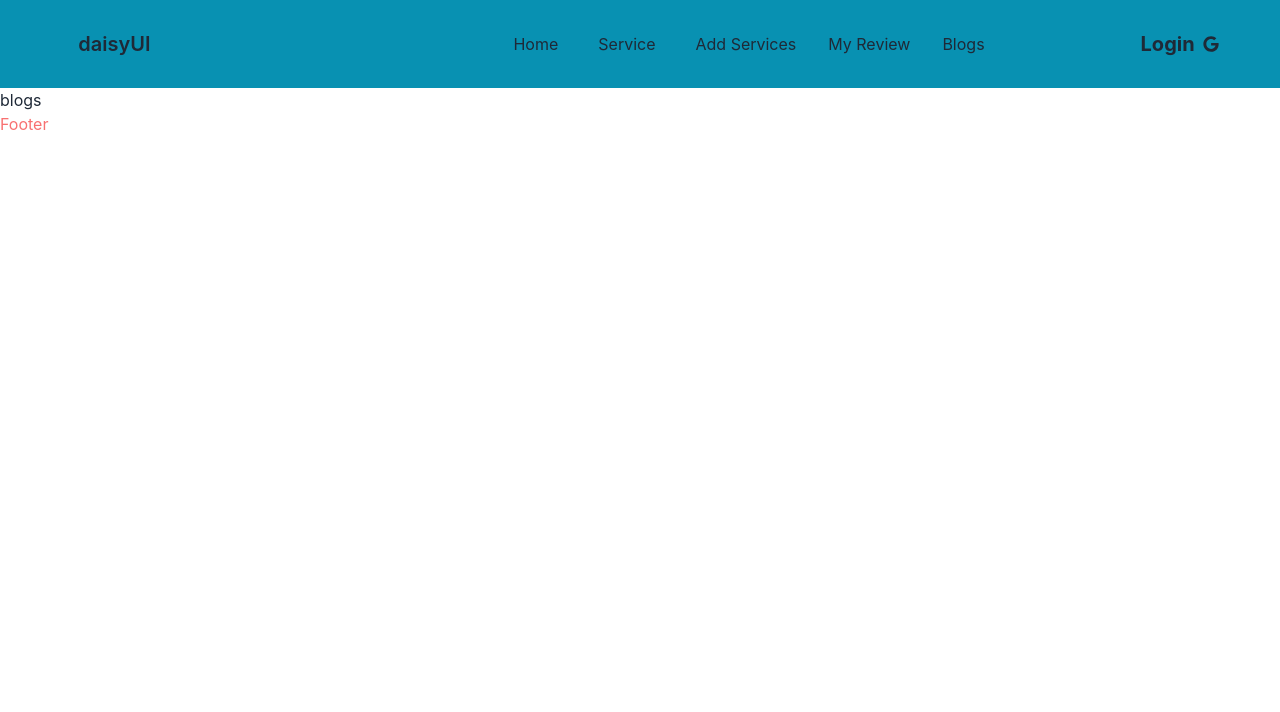
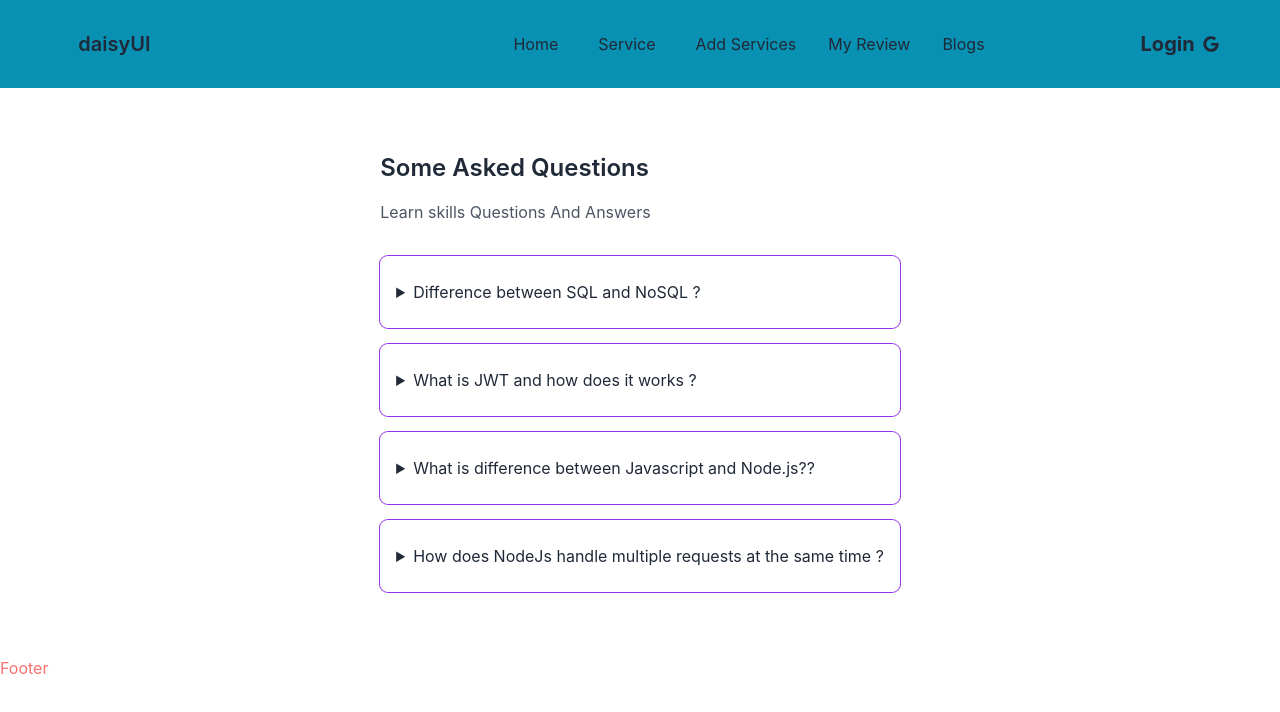
Before and after one commit to hafiz-ullah375/dream-photography-client-site, a React (Create React App) app: page /blogs in a window 1280 px wide. Shown: the top 712 px of the page. Built offline with nearby package versions, Linux system fonts and the light colour scheme; no server answers.

Commit message:
vercel link

```diff
--- a/src/Pages/AddReview/MyReview.js
+++ b/src/Pages/AddReview/MyReview.js
@@ -9,7 +9,7 @@ const MyReview = () => {
     const [reviews, setReviews] = useState([])
     useHelmet('myReview')
     useEffect(() => {
-        fetch(`http://localhost:4000/reviews?email=${user?.email}`)
+        fetch(`https://assignment-11-server-pearl.vercel.app/reviews?email=${user?.email}`)
             .then(res => res.json())
             .then(data => {
                 console.log(data.data);
@@ -18,7 +18,7 @@ const MyReview = () => {
     }, [user?.email])
 
     const handleDelete = (id) => {
-        fetch(`http://localhost:4000/reviews/${id}`, {
+        fetch(`https://assignment-11-server-pearl.vercel.app/reviews/${id}`, {
             method: 'DELETE'
         })
             .then(res => res.json())
--- a/src/Pages/AllServices/AddServices.js
+++ b/src/Pages/AllServices/AddServices.js
@@ -20,7 +20,7 @@ const AddServices = () => {
             textarea,
         }
 
-        fetch('http://localhost:4000/services', {
+        fetch('https://assignment-11-server-pearl.vercel.app/services', {
             method: 'POST',
             headers: {
                 'content-type': 'application/json'
--- a/src/Pages/AllServices/AllServices.js
+++ b/src/Pages/AllServices/AllServices.js
@@ -13,7 +13,7 @@ const AllServices = () => {
     useHelmet('allServices');
     useEffect(() => {
 
-        fetch('http://localhost:4000/all-services')
+        fetch('https://assignment-11-server-pearl.vercel.app/all-services')
             .then(res => res.json())
             .then(data => {
                 if (loading) {
--- a/src/Pages/Blogs/Blogs.js
+++ b/src/Pages/Blogs/Blogs.js
@@ -1,12 +1,84 @@
 import React from 'react';
 import useHelmet from '../../Shared/Helmet/Helmet';
 
+
 const Blogs = () => {
-    useHelmet('blogs');
+    useHelmet('Blogs')
     return (
+        <div className="flex my-8 items-center justify-center ">
+            <div className="bg-white">
+                <div className="container flex flex-col justify-center px-4 py-8 mx-auto md:p-8">
+                    <h2 className="text-2xl font-semibold">
+                        Some Asked Questions
+                    </h2>
+                    <p className="mt-4 mb-8 text-gray-600">
+                        Learn skills Questions And Answers
+                    </p>
+                    <div className="space-y-4">
+                        <details className="w-full rounded-lg ring-1 ring-purple-600">
+                            <summary className="px-4 py-6">
+                                Difference between SQL and NoSQL ?
+                            </summary>
+                            <p className="px-4 py-6 pt-0 ml-4 -mt-4 text-gray-600">
+                                <h6 className='text-2xl'>SQL</h6>
+                                <p>SQL programming can be effectively used to insert, search, update, delete database records.
 
-        <div>
-            <h1>blogs</h1>
+                                    That doesn’t mean SQL cannot do things beyond that. It can do a lot of things including, but not limited to, optimizing and maintenance of databases.
+
+                                    Relational databases like MySQL Database, Oracle, Ms SQL Server, Sybase, etc. use SQL.</p>
+                            </p>
+                            <p className="px-4 py-6 pt-0 ml-4 -mt-4 text-gray-600">
+                                <h6 className='text-2xl'>NoSQL</h6>
+                                <p>NoSQL is a non-relational DMS, that does not require a fixed schema, avoids joins, and is easy to scale. NoSQL database is used for distributed data stores with humongous data storage needs. NoSQL is used for Big data and real-time web apps. For example companies like Twitter, Facebook, Google that collect terabytes of user data every single day.
+
+                                    NoSQL database stands for “Not Only SQL” or “Not SQL.” Though a better term would NoREL NoSQL caught on. Carl Strozz introduced the NoSQL concept in 1998.
+
+                                    Traditional RDBMS uses SQL syntax to store and retrieve data for further insights. Instead, a NoSQL database system encompasses a wide range of database technologies that can store structured, semi-structured, unstructured and polymorphic data.
+
+                                    Next, we will discuss the key diff between SQL and NoSQL.
+
+                                </p>
+                            </p>
+                        </details>
+                        <details className="w-full rounded-lg ring-1 ring-purple-600">
+                            <summary className="px-4 py-6">
+                                What is JWT and how does it works ?
+                            </summary>
+                            <p className="px-4 py-6 pt-0 ml-4 -mt-4 text-gray-600">
+                                JWT, or JSON Web Token, is an open standard used to share security information between two parties — a client and a server. Each JWT contains encoded JSON objects, including a set of claims. JWTs are signed using a cryptographic algorithm to ensure that the claims cannot be altered after the token is issued.
+                                <br />
+                                How JWT Works
+                                JWTs differ from other web tokens in that they contain a set of claims. Claims are used to transmit information between two parties. What these claims are depends on the use case at hand. For example, a claim may assert who issued the token, how long it is valid for, or what permissions the client has been granted.
+                            </p>
+                        </details>
+                        <details className="w-full rounded-lg ring-1 ring-purple-600">
+                            <summary className="px-4 py-6">
+                                What is difference between Javascript and Node.js??
+                            </summary>
+                            <p className="px-4 py-6 pt-0 ml-4 -mt-4 text-gray-600">
+                                At first it was hard for me to understand the differences because for me, they were the same thing. It was all javascript. But then, I started to understand what each one was used for. For this reason, I share it :
+
+                                ** JavaScript is a language that runs inside web browsers as part of the documents loaded by the browser and is used as a client-side development language. It provides the behavior of the pages. Like HTML it provides the semantic structure and CSS the look and feel.
+                                <br />
+                                it needs an interpreter to run. V8 is Google Chrome's JS engine and 'node' is a front-end that can be used to run JavaScript scripts outside the browser. In other words:
+
+                                ** NodeJs is an open source, cross-platform environment that allows you to create server-side applications and tools using JavaScript.
+
+                            </p>
+                        </details>
+                        <details className="w-full rounded-lg ring-1 ring-purple-600">
+                            <summary className="px-4 py-6">
+                                How does NodeJs handle multiple requests at the same time ?
+                            </summary>
+                            <p className="px-4 py-6 pt-0 ml-4 -mt-4 text-gray-600">
+                                No. NodeJS event loop is single threaded. The entire server architecture for NodeJS is not single threaded.
+                                <br />
+                                With traditional multithreaded request/response model, every client gets a different thread where as with NodeJS, the simpler request are all handled directly by the EventLoop. This is an optimization of thread pool resources and there is no overhead of creating the threads for every client request.
+                            </p>
+                        </details>
+                    </div>
+                </div>
+            </div>
         </div>
     );
 };
--- a/src/Pages/Home/Home/Home.js
+++ b/src/Pages/Home/Home/Home.js
@@ -7,7 +7,7 @@ const Home = () => {
     const [services, setServices] = useState([])
 
     useEffect(() => {
-        fetch('http://localhost:4000/services')
+        fetch('https://assignment-11-server-pearl.vercel.app/services')
             .then(res => res.json())
             .then(data => setServices(data.data))
     }, [])
--- a/src/Pages/ServiceDetails/ServiceDetails.js
+++ b/src/Pages/ServiceDetails/ServiceDetails.js
@@ -34,7 +34,7 @@ const ServiceDetails = () => {
             serviceId: _id,
         }
         console.log(addReview);
-        fetch('http://localhost:4000/reviews', {
+        fetch('https://assignment-11-server-pearl.vercel.app/reviews', {
             method: 'POST',
             headers: {
                 'content-type': 'application/json'
@@ -53,7 +53,7 @@ const ServiceDetails = () => {
 
     }
     useEffect(() => {
-        fetch('http://localhost:4000/reviews')
+        fetch('https://assignment-11-server-pearl.vercel.app/reviews')
             .then(res => res.json())
             .then(data => {
 
--- a/src/Shared/Header/Header.js
+++ b/src/Shared/Header/Header.js
@@ -29,8 +29,10 @@ const Header = () => {
                         </label>
                         <ul tabIndex={0} className="menu menu-compact dropdown-content mt-3 p-2 shadow bg-base-100 rounded-box w-52">
                             <li><Link to='/'>Home</Link></li>
+                            <li className='mx-2'><Link to="/allServices">Service</Link></li>
                             <li><Link to="/addServices">Add Services</Link></li>
-                            <li><Link>Item 3</Link></li>
+                            <li ><Link to="myReview">My Review</Link></li>
+                            <li ><Link to="blogs">Blogs</Link></li>
                         </ul>
                     </div>
                     <Link to='/' className="btn btn-ghost normal-case text-xl">daisyUI</Link>
--- a/src/routes/routes/routes.js
+++ b/src/routes/routes/routes.js
@@ -38,7 +38,7 @@ export const router = createBrowserRouter([
             {
                 path: '/serviceDetails/:id',
                 element: <ServiceDetails></ServiceDetails>,
-                loader: ({ params }) => fetch(`http://localhost:4000/all-services/${params.id}`)
+                loader: ({ params }) => fetch(`https://assignment-11-server-pearl.vercel.app/all-services/${params.id}`)
 
             },
             {
```
Also changed, not shown: firebase.json (added), 1 other file (tests, documents, lock files or other folders).
